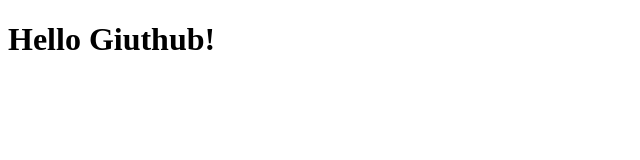
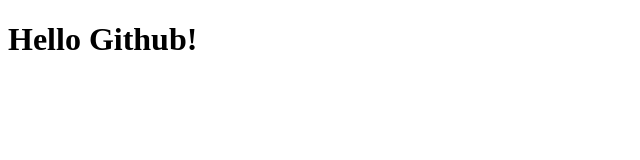
Before and after one commit to Gwon-Joohyeong/githut_savetest, a plain HTML site: page index.html in a window 1280 px wide. Shown: the full height of the page, 0-640 px from the left. Drawn offline with Linux system fonts and the light colour scheme.

Commit message:
Update index.html

```diff
--- a/index.html
+++ b/index.html
@@ -7,6 +7,6 @@
     <title>Document</title>
 </head>
 <body>
-    <h1>Hello Giuthub!</h1>
+    <h1>Hello Github!</h1>
 </body>
 </html>
```
